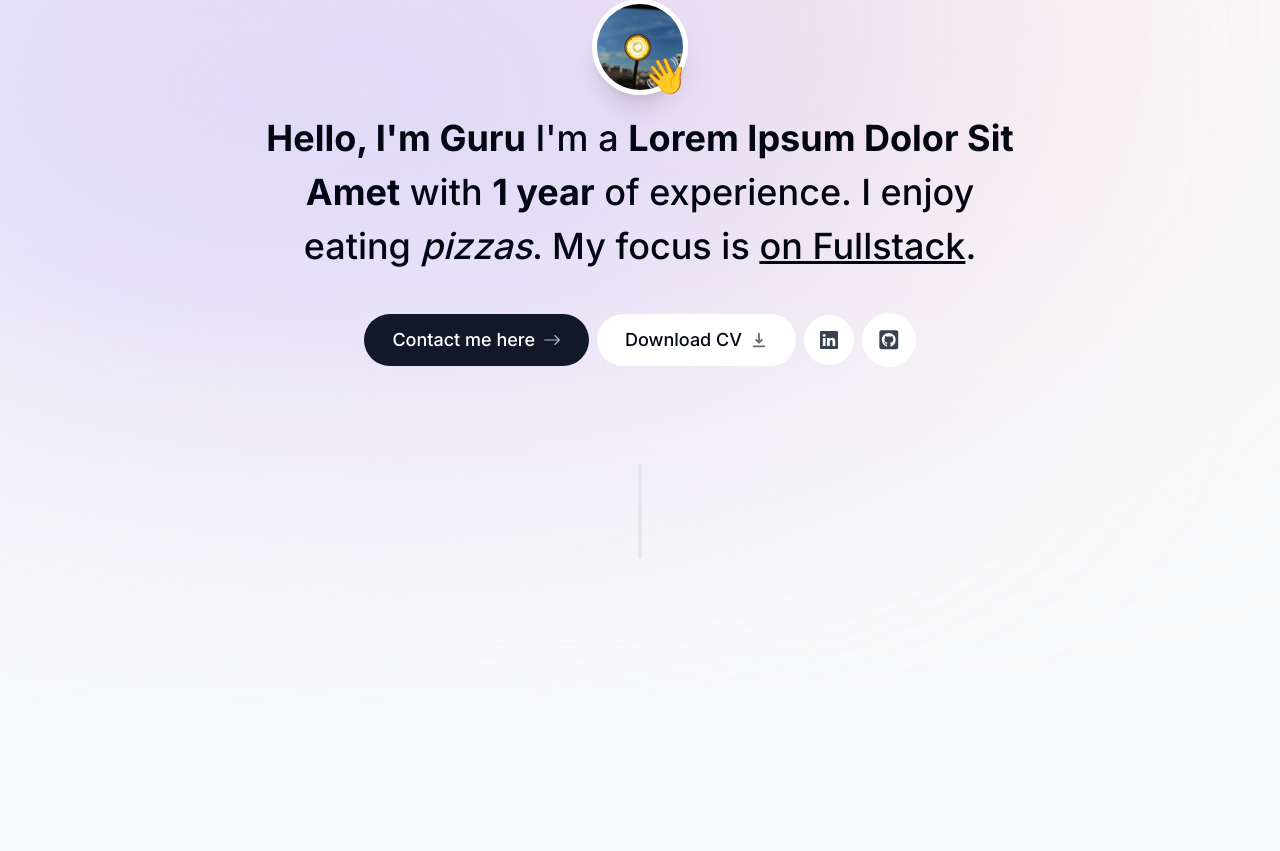
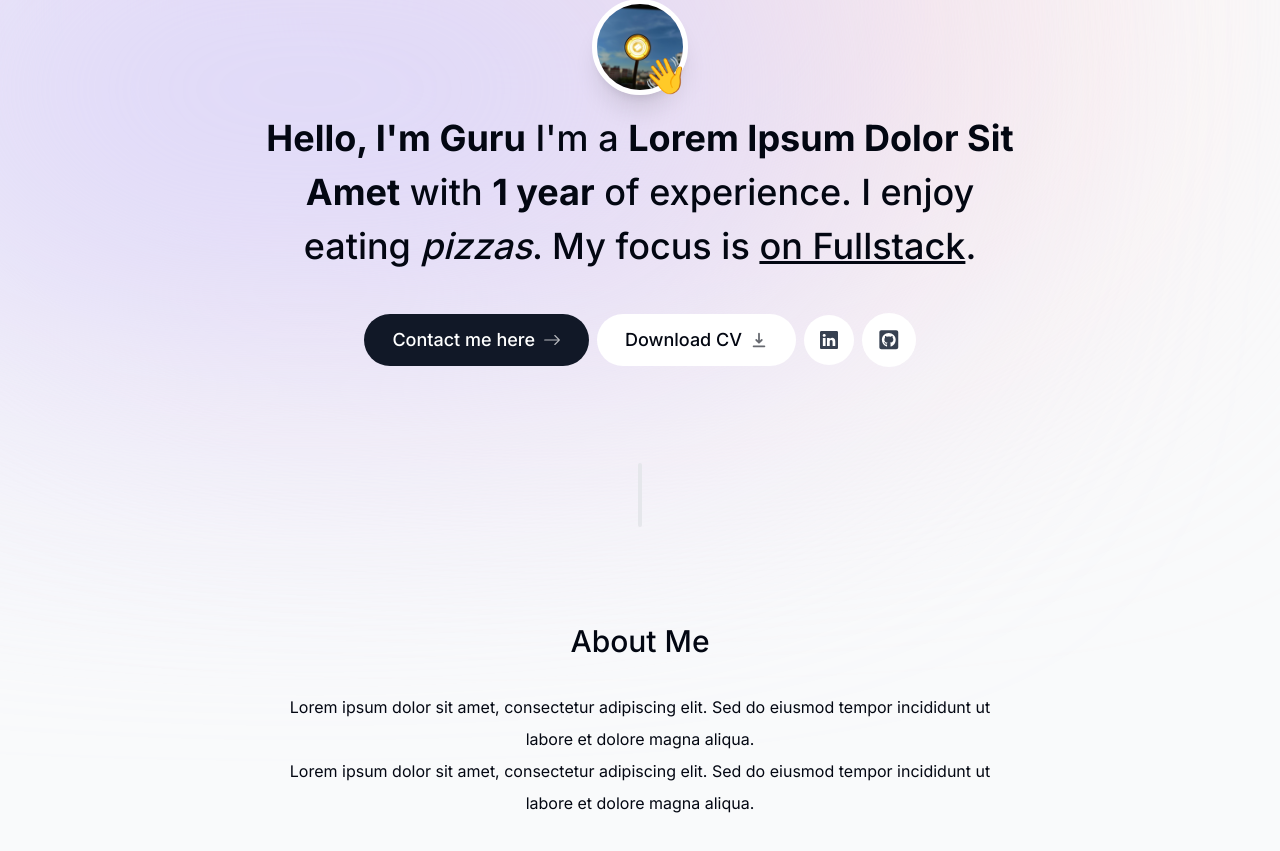
Before and after one commit to Collaboration95/Personal-Website, a Next.js app: page / in a window 1280 px wide. Shown: the part 145-996 px from the top of the page. Built offline with nearby package versions, Linux system fonts and the light colour scheme.

Commit message:
Added About me

```diff
--- a/app/page.tsx
+++ b/app/page.tsx
@@ -1,8 +1,10 @@
+import About from "@/components/about";
 import SectionDivider from "@/components/section-divider";
 import Intro from "@/components/intro";
 export default function Home() {
   return <main className="flex flex-col items-center px-4">
      <Intro/>
      <SectionDivider/>
+     <About/>
   </main>;
 }
--- a/components/about.tsx
+++ b/components/about.tsx
@@ -0,0 +1,15 @@
+import React from 'react'
+
+export default function About() {
+  return (
+    <section className='mb-28 max-w-[45rem] text-center  leading-8 sm:mb-40'>
+        <h2 className='text-3xl font-medium capitalize mb-8'>About me</h2>
+        <p >
+            Lorem ipsum dolor sit amet, consectetur adipiscing elit. Sed do eiusmod tempor incididunt ut labore et dolore magna aliqua.
+        </p>
+        <p>
+            Lorem ipsum dolor sit amet, consectetur adipiscing elit. Sed do eiusmod tempor incididunt ut labore et dolore magna aliqua.
+        </p>
+    </section>
+  )
+}
--- a/components/section-divider.tsx
+++ b/components/section-divider.tsx
@@ -6,7 +6,7 @@ import { motion } from "framer-motion";
 export default function SectionDivider() {
   return (
     <motion.div
-      className="bg-gray-200 my-24 h-24 w-1 rounded-full hidden sm:block dark:bg-opacity-80"
+      className="bg-gray-200 my-24 h-16 w-1 rounded-full hidden sm:block dark:bg-opacity-80"
       initial={{ opacity: 0, y: 100 }}
       animate={{ opacity: 1, y: 0 }}
       transition={{ delay: 0.125 }}
```
